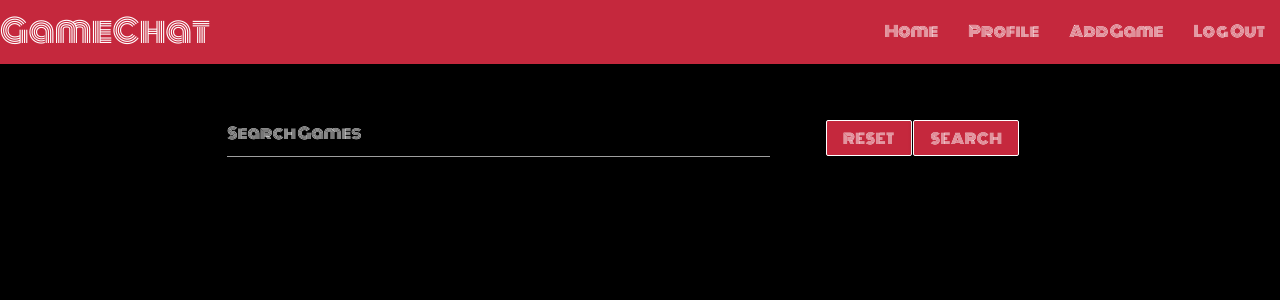
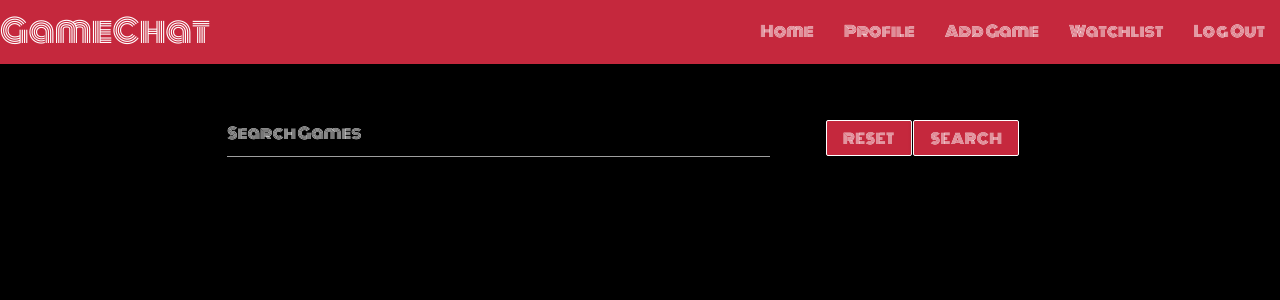
Before and after one commit to Ashwinreddy611/GameChat, a Flask app: page / in a window 1280 px wide. Shown: the top 300 px of the page. Run offline with Flask 2, Linux system fonts and the light colour scheme; the visitor is signed in with stand-in values (Sample User, id 1); data that the repository does not hold is empty; some libraries are stand-ins or nearby versions.

Commit message:
debug det to true for continuation of project and watchlist template created and added to navbar

```diff
--- a/app.py
+++ b/app.py
@@ -7,6 +7,7 @@ from bson.objectid import ObjectId
 from werkzeug.security import generate_password_hash, check_password_hash
 if os.path.exists("env.py"):
     import env
+    print(os.environ.get("MONGO_DBNAME"))
 
 
 app = Flask(__name__)
@@ -151,7 +152,23 @@ def delete_game(game_id):
     return redirect(url_for("get_games"))
 
 
+@app.route("/add_to_watchlist")
+def watchlist():
+    if request.method == "POST":
+        watchlist_input = {
+            "genre_name": request.form.get("genre_name"),
+            "game_name": request.form.get("game_name"),
+            "game_description": request.form.get("game_description"),
+            "release_date": request.form.get("release_date"),
+            "img_url": request.form.get("img_url"),
+        }
+    else:
+        return render_template("watchlist.html")
+
+    return render_template("watchlist.html")
+
+
 if __name__ == "__main__":
     app.run(host=os.environ.get("IP"),
             port=int(os.environ.get("PORT")),
-            debug=False)
+            debug=True)
--- a/static/css/style.css
+++ b/static/css/style.css
@@ -99,6 +99,9 @@ body {
   padding: 15px;
 }
 
+.card-image {
+  padding:0px;
+}
 
 
 .border {
--- a/templates/add_games.html
+++ b/templates/add_games.html
@@ -13,7 +13,7 @@
 
 <div class="row col s12 m6 secondary-font" id="register-card">
     <div class="col s12 m6 card-panel stripes" id="register-card-info-left">
-        <form class="col s12" method="POST" action="{{url_for('add_games')}}">
+        <form class="col s12" method="POST" action="{{url_for('add_games')}}" enctype="multipart/form-data">
             <div class="row">
                 <div class="input-field col s12">
                     <select id="genre_name" name="genre_name" class="validate add-game-form" required>
--- a/templates/base.html
+++ b/templates/base.html
@@ -28,6 +28,7 @@
             {% if session.user %}
             <li><a href="{{ url_for('profile', username=session['user'])}}">Profile</a></li>
             <li><a href="{{url_for('add_games')}}">Add Game</a></li>
+            <li><a href="{{url_for('watchlist')}}">Watchlist</a></li>
             <li><a href="{{ url_for('logout')}}">Log Out</a></li>
             {% else %}
             <li><a href="{{ url_for('login')}}">Log In</a></li>
@@ -43,6 +44,7 @@
     {% if session.user %}
     <li><a href="{{ url_for('profile', username=session['user'])}}">Profile</a></li>
     <li><a href="{{url_for('add_games')}}">Add Game</a></li>
+    <li><a href="{{url_for('watchlist')}}">Watchlist</a></li>
     <li><a href="{{ url_for('logout')}}">Log Out</a></li>
     {% else %}
     <li><a href="{{ url_for('login')}}">Log In</a></li>
--- a/templates/games.html
+++ b/templates/games.html
@@ -23,7 +23,7 @@
         <div class="col s12 m4 border">
             <div class="card">
                 <div class="card-image">
-                    <img src="{{game.img_url}}" alt= "image of {{game.game_name}}">
+                    <img src="{{game.img_url}}" alt= "image of {{game.game_name}}" class="responsive-img">
                 </div>
             </div>
             <div class="card-content">
@@ -32,14 +32,10 @@
                 <p>{{game.game_description}}</p> <br>
                 <p>{{game.release_date}}</p> <br>
                 <p><small>{{game.created_by}}</small></p>
-                {% if game.on_wishlist == "on" %}
-                <i class="large material-icons tooltipped" data-position='bottom' data-tooltip='Added to Watchlist'>done</i>
-                {% else %}
-                <a class="btn-floating btn-medium waves-effect waves-light red">
+                <a class="btn-floating btn-medium waves-effect waves-light red"  href="{{ url_for('watchlist')}}">
                     <i class="material-icons tooltipped" data-position='bottom' data-tooltip='Add to Watchlist'>add</i>
                 </a>
-                <br>
-                {% endif %}
+
                 {% if game.created_by == session.user or game.created_by == 'ashwin-test'  %}
                 <a href="{{ url_for('edit_game', game_id=game._id) }}"
                     class="waves-effect waves-light btn-small primary">Edit</a>
--- /dev/null
+++ b/templates/watchlist.html
@@ -0,0 +1,4 @@
+{% extends "base.html" %}
+{% block content %}
+    <h1 class='center-align primary primary-font'>This is you watchlist</h1>
+{% endblock %}
```
